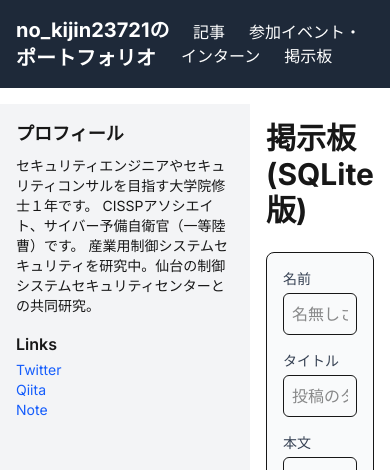
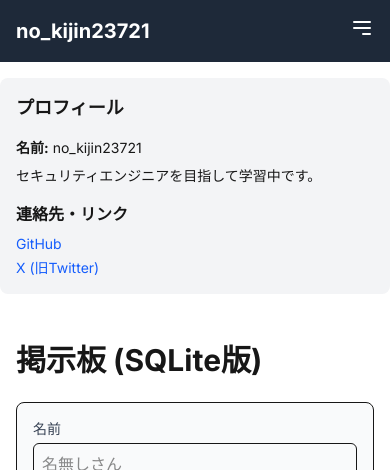
Before and after one commit to kijin23721/portfolio, a Next.js app: page /board in a window 390 px wide. Shown: the top 470 px of the page. Built offline with nearby package versions, Linux system fonts and the light colour scheme; no server answers; the database is empty.

Commit message:
feat: compatible with smartphones

```diff
--- a/src/app/layout.tsx
+++ b/src/app/layout.tsx
@@ -1,8 +1,7 @@
-// src/app/layout.tsx
 import type { Metadata } from 'next';
 import { Inter } from 'next/font/google';
-import './globals.css'; // Tailwind CSS用
-import Header from '@/components/Header'; // '@/' は src/ を指すエイリアス
+import './globals.css';
+import Header from '@/components/Header';
 import Sidebar from '@/components/Sidebar';
 
 const inter = Inter({ subsets: ['latin'] });
@@ -22,7 +21,10 @@ export default function RootLayout({
       <body className={inter.className}>
         <div className="flex flex-col min-h-screen">
           <Header />
-          <div className="flex flex-1 container mx-auto mt-4">
+          {/* ===== ここを修正 ===== */}
+          {/* モバイルでは縦積み(flex-col)、mdサイズ以上で横並び(md:flex-row)に変更 */}
+          <div className="flex flex-col md:flex-row flex-1 container mx-auto mt-4">
+          {/* ===== ここまで ===== */}
             <Sidebar />
             <main className="flex-1 p-4">{children}</main>
           </div>
--- a/src/components/Header.tsx
+++ b/src/components/Header.tsx
@@ -1,27 +1,59 @@
+'use client'; // ハンバーガーメニューの状態管理のため 'use client' が必要
+
 import Link from 'next/link';
+import { useState } from 'react'; // メニューの開閉状態を管理するために useState をインポート
 
 const Header = () => {
+  // メニューが開いているかどうかの状態 (true: 開いている, false: 閉じている)
+  const [isMenuOpen, setIsMenuOpen] = useState(false);
+
   return (
-    <header className="bg-gray-800 text-white p-4">
+    <header className="bg-gray-800 text-white p-4 sticky top-0 z-50">
       <div className="container mx-auto flex justify-between items-center">
         <Link href="/" className="text-xl font-bold">
-          no_kijin23721のポートフォリオ
+          no_kijin23721
         </Link>
-        <nav>
-          <Link href="/articles" className="px-3 hover:text-gray-300">
+
+        {/* PC表示用のナビゲーション (画面がmdサイズ以上の時に表示) */}
+        <nav className="hidden md:flex space-x-4">
+          <Link href="/articles" className="px-3 py-2 hover:text-gray-300">
             記事
           </Link>
-          <Link href="/events" className="px-3 hover:text-gray-300">
-            参加イベント・インターン
+          <Link href="/events" className="px-3 py-2 hover:text-gray-300">
+            参加イベント
           </Link>
-          {/* ===== ここに「掲示板」へのリンクを追加します ===== */}
-          <Link href="/board" className="px-3 hover:text-gray-300">
+          <Link href="/board" className="px-3 py-2 hover:text-gray-300">
             掲示板
           </Link>
-          {/* ===== ここまで ===== */}
         </nav>
+
+        {/* モバイル表示用のハンバーガーメニューボタン (画面がmdサイズ未満の時に表示) */}
+        <div className="md:hidden">
+          <button onClick={() => setIsMenuOpen(!isMenuOpen)}>
+            {/* メニューアイコン (SVG) */}
+            <svg className="w-6 h-6" fill="none" stroke="currentColor" viewBox="0 0 24 24" xmlns="http://www.w3.org/2000/svg">
+              <path strokeLinecap="round" strokeLinejoin="round" strokeWidth={2} d="M4 6h16M4 12h16m-7 6h7" />
+            </svg>
+          </button>
+        </div>
       </div>
-      {/* バナー画像などをここに追加しても良い */}
+
+      {/* モバイル用のメニュー (isMenuOpenがtrueの時だけ表示) */}
+      {isMenuOpen && (
+        <div className="md:hidden mt-4">
+          <nav className="flex flex-col space-y-2">
+            <Link href="/articles" className="px-3 py-2 hover:bg-gray-700 rounded" onClick={() => setIsMenuOpen(false)}>
+              記事
+            </Link>
+            <Link href="/events" className="px-3 py-2 hover:bg-gray-700 rounded" onClick={() => setIsMenuOpen(false)}>
+              参加イベント
+            </Link>
+            <Link href="/board" className="px-3 py-2 hover:bg-gray-700 rounded" onClick={() => setIsMenuOpen(false)}>
+              掲示板
+            </Link>
+          </nav>
+        </div>
+      )}
     </header>
   );
 };
--- a/src/components/Sidebar.tsx
+++ b/src/components/Sidebar.tsx
@@ -1,19 +1,34 @@
-// src/components/Sidebar.tsx
+import Link from 'next/link';
+
 const Sidebar = () => {
   return (
-    <aside className="w-64 bg-gray-100 p-4">
-      <h2 className="text-lg font-semibold mb-2">プロフィール</h2>
-      <p className="text-sm mb-4">
-        セキュリティエンジニアやセキュリティコンサルを目指す大学院修士１年です。
-        CISSPアソシエイト、サイバー予備自衛官（一等陸曹）です。
-        産業用制御システムセキュリティを研究中。仙台の制御システムセキュリティセンターとの共同研究。
-      </p>
-      <h3 className="font-semibold mb-1">Links</h3>
-      <ul className="text-sm">
-        <li><a href="https://x.com/no_kijin23721" target="_blank" rel="noopener noreferrer" className="text-blue-600 hover:underline">Twitter</a></li>
-        <li><a href="https://qiita.com/no_kijin23721" target="_blank" rel="noopener noreferrer" className="text-blue-600 hover:underline">Qiita</a></li>
-        <li><a href="https://note.com/no_kijin23721" target="_blank" rel="noopener noreferrer" className="text-blue-600 hover:underline">Note</a></li>
-      </ul>
+    // ===== ここを修正 =====
+    // モバイルでは幅いっぱい、mdサイズ以上で幅を固定(w-64)し、右に余白(mr-8)を追加
+    <aside className="w-full md:w-64 md:mr-8 mb-8 md:mb-0">
+    {/* ===== ここまで ===== */}
+      <div className="p-4 bg-gray-100 rounded-lg">
+        <h2 className="text-lg font-semibold mb-4">プロフィール</h2>
+        <p className="text-sm mb-2">
+          <strong>名前:</strong> no_kijin23721
+        </p>
+        <p className="text-sm mb-4">
+          セキュリティエンジニアを目指して学習中です。
+        </p>
+        <h3 className="font-semibold mb-2">連絡先・リンク</h3>
+        <ul className="text-sm space-y-1">
+          <li>
+            <a href="https://github.com/kijin23721" target="_blank" rel="noopener noreferrer" className="text-blue-600 hover:underline">
+              GitHub
+            </a>
+          </li>
+          <li>
+            <a href="https://x.com/your_twitter" target="_blank" rel="noopener noreferrer" className="text-blue-600 hover:underline">
+              X (旧Twitter)
+            </a>
+          </li>
+          {/* 他のリンク */}
+        </ul>
+      </div>
     </aside>
   );
 };
```
